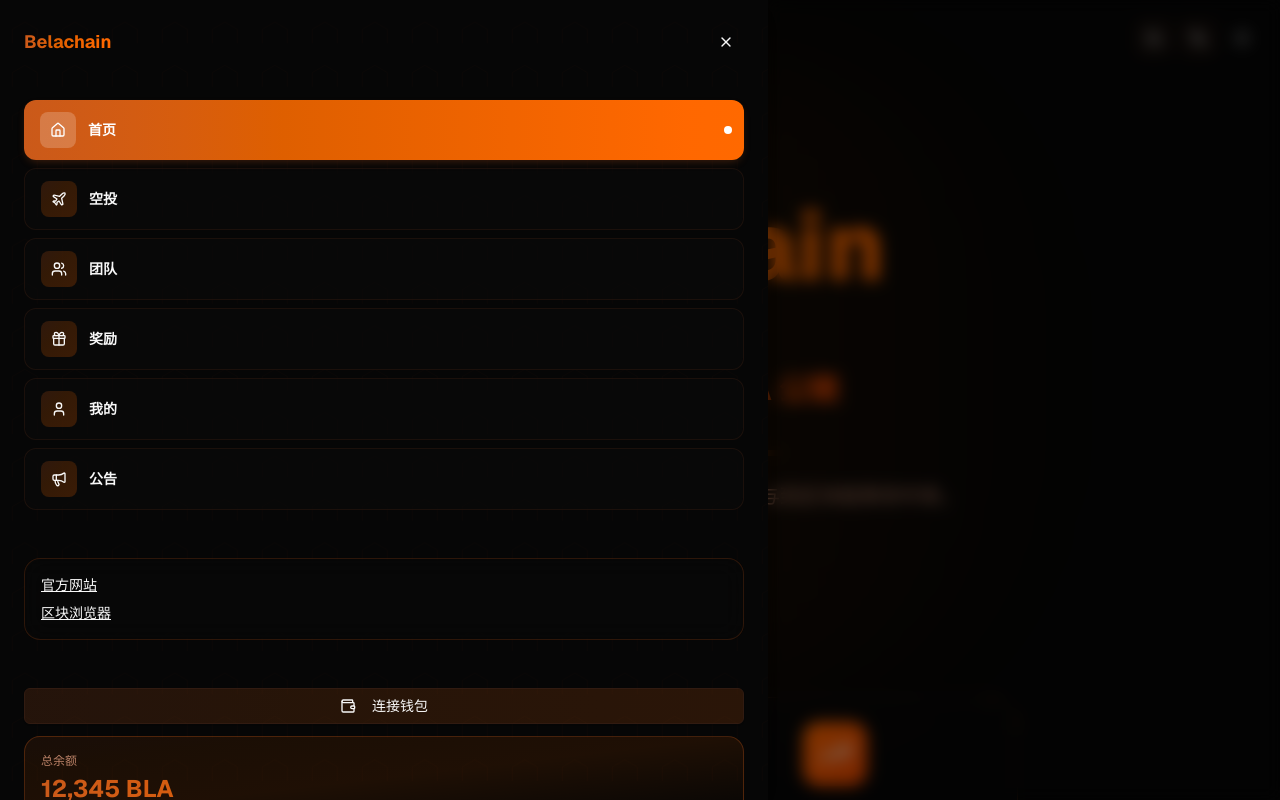
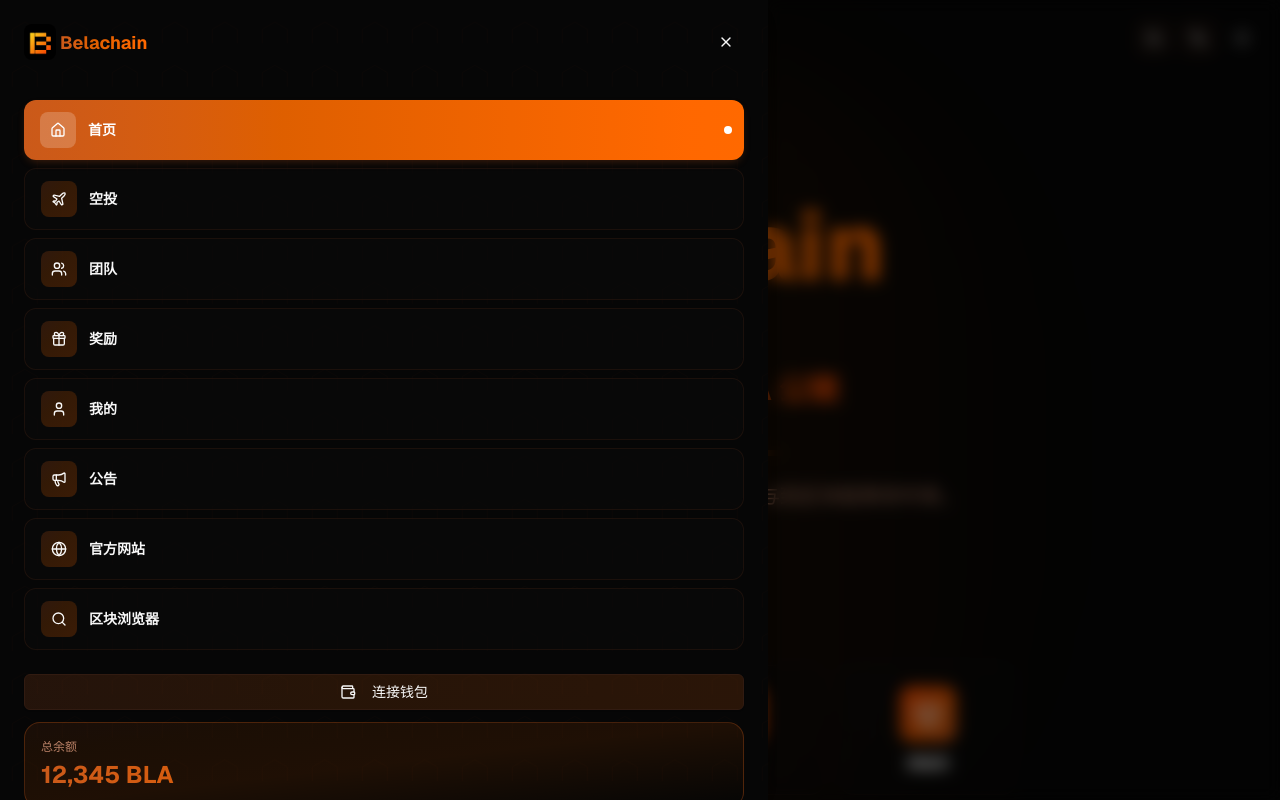
Before and after one commit to slwyts/BGP-DApp, a Next.js app: page / in a window 1280 px wide. Both pictures are taken after a click on the button "Open sidebar". Shown: the top 800 px of the page. Built offline with nearby package versions, Linux system fonts and the light colour scheme.

Commit message:
feat: 优化导航和UI布局

```diff
--- a/app/page.tsx
+++ b/app/page.tsx
@@ -128,13 +128,22 @@
                     </Button>
                   </Link>
                 </motion.div>
+
+                <motion.div
+                  initial={{ opacity: 0, y: 20 }}
+                  animate={{ opacity: 1, y: 0 }}
+                  transition={{ delay: 1 }}
+                  className="mt-8"
+                >
+                  <NavMenu />
+                </motion.div>
               </div>
             </motion.div>
 
             <motion.div
               initial={{ opacity: 0, y: 40 }}
               animate={{ opacity: 1, y: 0 }}
-              transition={{ delay: 1, duration: 0.8 }}
+              transition={{ delay: 1.2, duration: 0.8 }}
               className="grid grid-cols-1 md:grid-cols-2 gap-6 mt-16"
             >
               {features.map((feature, index) => (
@@ -142,7 +151,7 @@
                   key={feature.title}
                   initial={{ opacity: 0, y: 20 }}
                   animate={{ opacity: 1, y: 0 }}
-                  transition={{ delay: 1.2 + index * 0.1 }}
+                  transition={{ delay: 1.4 + index * 0.1 }}
                   whileHover={{ scale: 1.02, y: -4 }}
                   className="relative group"
                 >
@@ -175,8 +184,6 @@
                 </motion.div>
               ))}
             </motion.div>
-
-            <NavMenu />
           </div>
         </div>
       </div>
--- a/components/nav-menu.tsx
+++ b/components/nav-menu.tsx
@@ -18,7 +18,7 @@
   ];
 
   return (
-    <div className="grid grid-cols-2 sm:grid-cols-4 gap-4">
+    <div className="grid grid-cols-4 gap-3">
       {showDialog && (
         <div
           className="fixed inset-0 z-2000 bg-black/60 flex items-center justify-center p-4"
--- a/components/sidebar.tsx
+++ b/components/sidebar.tsx
@@ -12,11 +12,14 @@
   Plane,
   Megaphone,
   Wallet,
+  Globe,
+  Search,
 } from "lucide-react";
 import { Button } from "@/components/ui/button";
 import { useLocale } from "@/components/locale-provider";
 import { cn } from "@/lib/utils";
 import { useEffect } from "react";
+import Image from "next/image";
 
 type SidebarProps = {
   open: boolean;
@@ -34,6 +37,8 @@
     { href: "/rewards", label: t("rewards"), icon: Gift },
     { href: "/me", label: t("profile"), icon: User },
     { href: "/announcements", label: t("announcements"), icon: Megaphone },
+    { href: "#", label: t("officialSite"), icon: Globe, external: true },
+    { href: "#", label: t("blockExplorer"), icon: Search, external: true },
   ];
 
   useEffect(() => {
@@ -94,16 +99,25 @@
             </div>
 
             <div className="flex items-center justify-between relative z-10">
+              <Link href="/" onClick={onClose}>
                 <motion.div
-                className="flex items-center gap-3"
+                  className="flex items-center gap-1 cursor-pointer hover:opacity-80 transition-opacity"
                   initial={{ opacity: 0, x: -20 }}
                   animate={{ opacity: 1, x: 0 }}
                   transition={{ delay: 0.1 }}
                 >
-                <span className="text-lg font-bold bg-linear-to-r from-primary to-orange-500 bg-clip-text text-transparent">
+                  <Image
+                    src="/BelachainLogo.jpg"
+                    alt="Belachain Logo"
+                    width={32}
+                    height={32}
+                    className="rounded-lg"
+                  />
+                  <span className="text-lg font-bold bg-linear-to-r from-primary to-orange-500 bg-clip-text text-transparent translate-y-[1px]">
                     {t("appName")}
                   </span>
                 </motion.div>
+              </Link>
               <Button
                 variant="ghost"
                 size="icon"
@@ -116,15 +130,20 @@
 
             <nav className="mt-4 flex flex-col gap-2 relative z-10">
               {items.map((item, index) => {
-                const isActive = pathname === item.href;
+                const isActive = !item.external && pathname === item.href;
                 return (
                   <motion.div
-                    key={item.href}
+                    key={item.href + item.label}
                     initial={{ opacity: 0, x: -20 }}
                     animate={{ opacity: 1, x: 0 }}
                     transition={{ delay: 0.1 + index * 0.05 }}
                   >
-                    <Link href={item.href} onClick={onClose}>
+                    <Link
+                      href={item.href}
+                      onClick={onClose}
+                      target={item.external ? "_blank" : undefined}
+                      rel={item.external ? "noopener noreferrer" : undefined}
+                    >
                       <motion.div
                         className={cn(
                           "relative flex items-center gap-3 px-4 py-3 rounded-xl transition-all duration-300 group overflow-hidden",
@@ -176,17 +195,6 @@
               })}
             </nav>
 
-            <div className="bg-card/30 backdrop-blur-md rounded-2xl p-4 border border-primary/20 mb-6 mt-6">
-              <div className="grid gap-2">
-                <Link href="#" target="_blank" className="underline text-sm">
-                  {t("officialSite")}
-                </Link>
-                <Link href="#" className="underline text-sm">
-                  {t("blockExplorer")}
-                </Link>
-              </div>
-            </div>
-
             <motion.div
               initial={{ opacity: 0, y: 20 }}
               animate={{ opacity: 1, y: 0 }}
--- a/components/site-header.tsx
+++ b/components/site-header.tsx
@@ -8,6 +8,7 @@
 import { useState } from "react";
 import { Sidebar } from "@/components/sidebar";
 import Image from "next/image";
+import Link from "next/link";
 
 export function SiteHeader() {
   const [open, setOpen] = useState(false);
@@ -17,7 +18,7 @@
       animate={{ y: 0, opacity: 1 }}
       className="relative z-50 w-full flex items-center justify-between px-0 py-0"
     >
-      <div className="flex items-center gap-3">
+      <Link href="/" className="flex items-center gap-3 cursor-pointer hover:opacity-80 transition-opacity">
         <Image
           src="/BelachainLogo.jpg"
           alt="Belachain Logo"
@@ -25,7 +26,7 @@
           height={40}
           className="rounded-lg"
         />
-      </div>
+      </Link>
 
       <div className="flex items-center gap-2">
         <ThemeToggle />
--- a/components/stats-grid.tsx
+++ b/components/stats-grid.tsx
@@ -55,8 +55,8 @@
     {
       icon: DollarSign,
       label: t("totalInteractionRewards"),
-      value: "12.5",
-      unit: "USDT",
+      value: "25,400",
+      unit: "BGP",
       gradient: "from-primary to-orange-500",
       bgGradient: "from-primary/10 to-orange-500/10",
     },
@@ -79,8 +79,8 @@
     {
       icon: DollarSign,
       label: t("cumulativeRewards"),
-      value: "17.5",
-      unit: "USDT",
+      value: "35,800",
+      unit: "BGP",
       gradient: "from-orange-600 to-primary",
       bgGradient: "from-orange-600/10 to-primary/10",
     },
```
Lines whose indentation alone changed are shown as unchanged.
